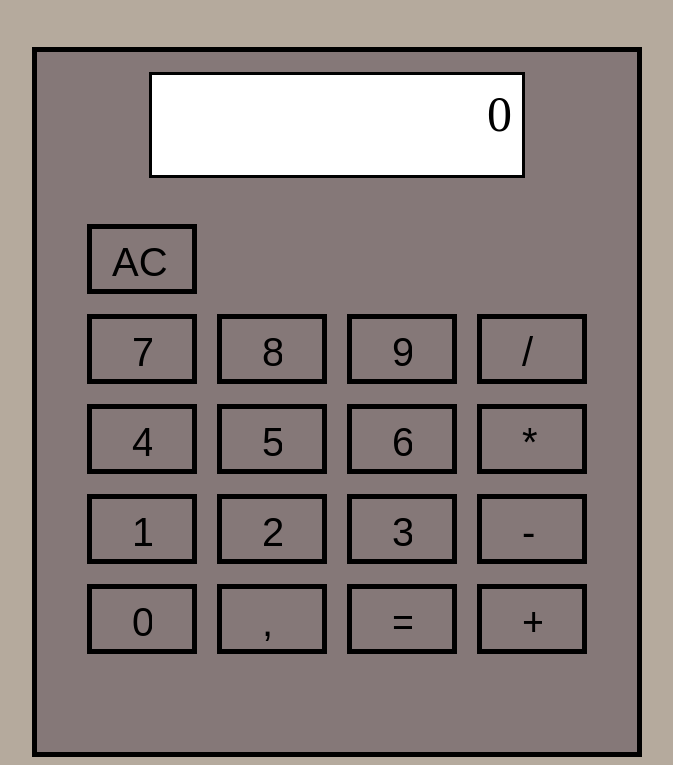
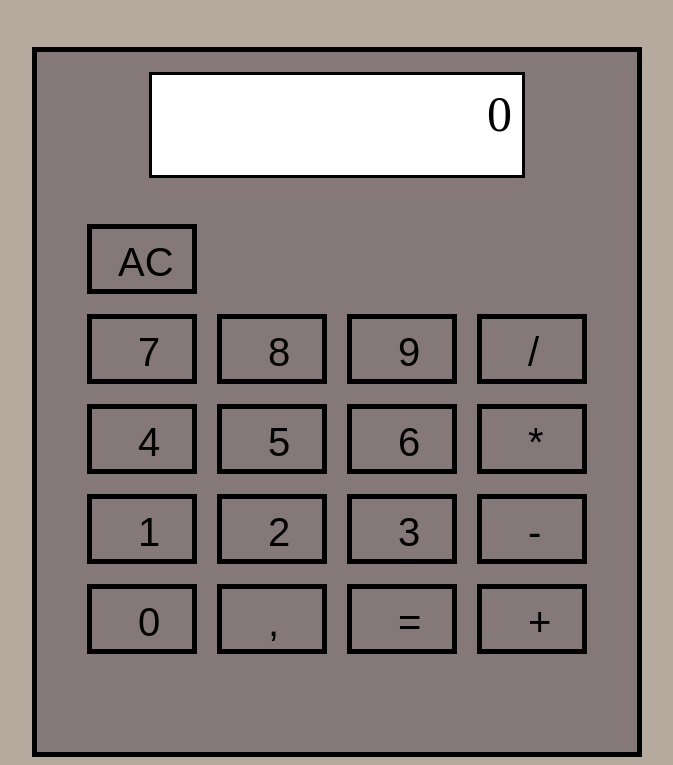
Before and after one commit to AndersenMattias/Calculator-Js, a plain HTML site: page index.html in a window 1280 px wide. Shown: the part 202-967 px from the top of the page, without its empty margins (303-976 px from the left). Drawn offline with Linux system fonts and the light colour scheme.

Commit message:
Trying btns again

```diff
--- a/index.html
+++ b/index.html
@@ -17,66 +17,66 @@
         <br /><br />
 
         <div class="box reset-container">
-          <input class="reset" type="text" value="AC" />
+          <button class="btn reset" type="button" value="AC">AC</button>
         </div>
 
         <div class="numbers-container1">
           <div class="box">
-            <input class="number" type="text" value="7" />
+            <button class="btn number" type="button" value="7">7</button>
           </div>
           <div class="box">
-            <input class="number" type="text" value="8" />
+            <button class="btn number" type="button" value="8">8</button>
           </div>
           <div class="box">
-            <input class="number" type="text" value="9" />
+            <button class="btn number" type="button" value="9">9</button>
           </div>
           <div class="box">
-            <input class="operator" type="text" value="/" />
+            <button class="btn operator" type="button" value="/">/</button>
           </div>
         </div>
 
         <div class="numbers-container2">
           <div class="box">
-            <input class="number" type="text" value="4" />
+            <button class="btn number" type="button" value="4">4</button>
           </div>
           <div class="box">
-            <input class="number" type="text" value="5" />
+            <button class="btn number" type="button" value="5">5</button>
           </div>
           <div class="box">
-            <input class="number" type="text" value="6" />
+            <button class="btn number" type="button" value="6">6</button>
           </div>
           <div class="box">
-            <input class="operator" type="text" value="*" />
+            <button class="btn operator" type="button" value="*">*</button>
           </div>
         </div>
 
         <div class="numbers-container3">
           <div class="box">
-            <input class="number" type="text" value="1" />
+            <button class="btn number" type="button" value="1">1</button>
           </div>
           <div class="box">
-            <input class="number" type="text" value="2" />
+            <button class="btn number" type="button" value="2">2</button>
           </div>
           <div class="box">
-            <input class="number" type="text" value="3" />
+            <button class="btn number" type="button" value="3">3</button>
           </div>
           <div class="box">
-            <input class="operator" type="text" value="-" />
+            <button class="btn operator" type="button" value="-">-</button>
           </div>
         </div>
 
         <div class="numbers-container4">
           <div class="box">
-            <input class="number" type="text" value="0" />
+            <button class="btn number" type="button" value="0">0</button>
           </div>
           <div class="box">
-            <input class="operator" type="text" value="," />
+            <button class="btn operator" type="button" value=",">,</button>
           </div>
           <div class="box">
-            <input class="operator" type="text" value="=" />
+            <button class="btn operator" type="button" value="=">=</button>
           </div>
           <div class="box">
-            <input class="operator" type="text" value="+" />
+            <button class="btn operator" type="button" value="+">+</button>
           </div>
         </div>
       </div>
```
